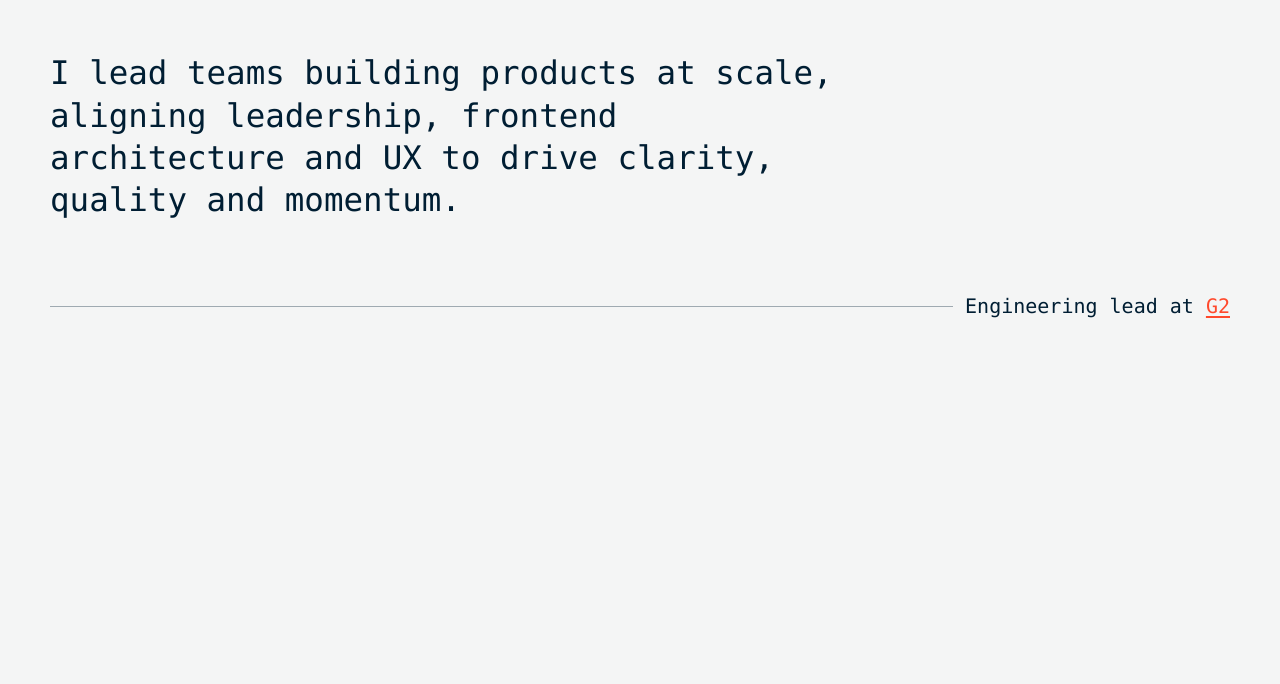
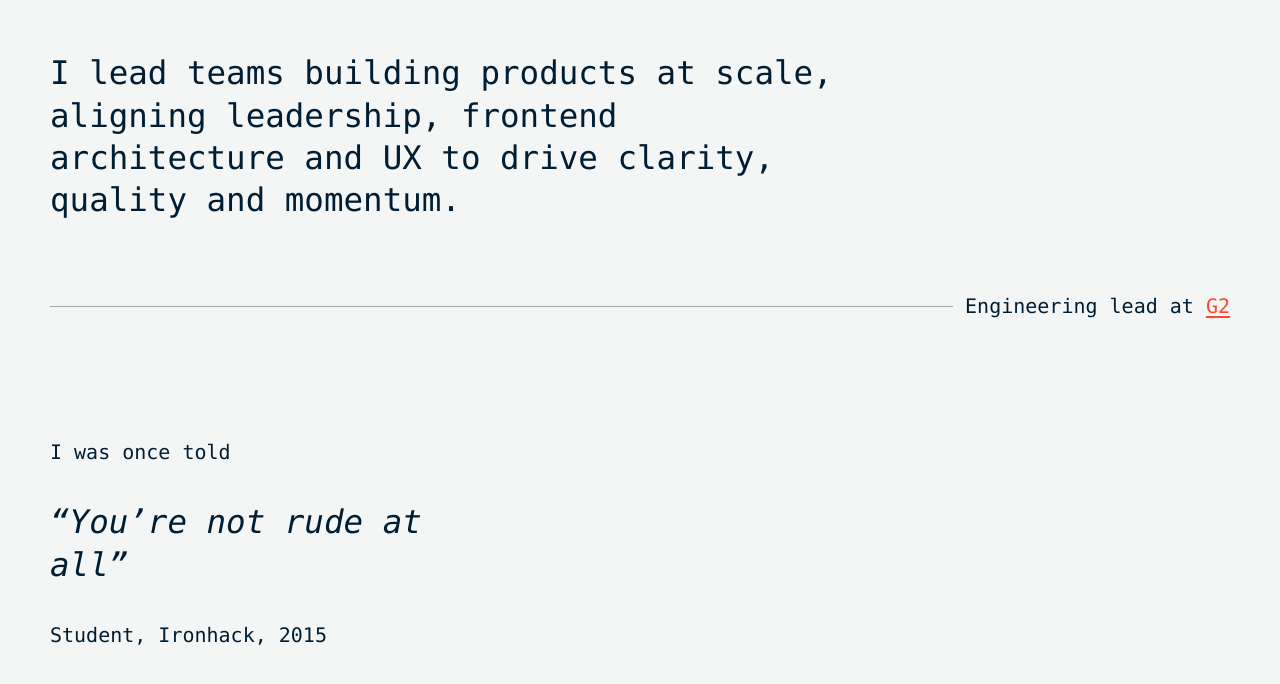
Before and after one commit to rudeayelo/rude.im, an Astro site: page / in a window 1280 px wide. Shown: the part 278-962 px from the top of the page. Before the commit the page ends 800 px from the top, so only its background shows below. Built offline with nearby package versions, Linux system fonts and the light colour scheme; Astro itself is replaced by a stand-in of ours; a web font is replaced by a local one.

Commit message:
feat: add quote section

```diff
--- a/src/pages/index.astro
+++ b/src/pages/index.astro
@@ -49,6 +49,16 @@ const pageDescription =
         architecture and UX to drive clarity, quality and momentum.
       </p>
       <p class="role"><span>Engineering lead at <a class="g2-link" href="https://g2.com">G2</a></span></p>
+
+      <section class="aside-quote" aria-labelledby="aside-quote-title">
+        <h2 id="aside-quote-title">I was once told</h2>
+        <figure>
+          <blockquote>
+            <p>“You’re not rude at all”</p>
+          </blockquote>
+          <figcaption>Student, Ironhack, 2015</figcaption>
+        </figure>
+      </section>
     </main>
   </body>
 </html>
@@ -235,6 +245,54 @@ const pageDescription =
     color: #ff492c;
   }
 
+  .aside-quote {
+    margin-top: 120px;
+    max-width: 41ch;
+  }
+
+  .aside-quote h2,
+  .aside-quote p,
+  .aside-quote figure,
+  .aside-quote blockquote,
+  .aside-quote figcaption {
+    margin: 0;
+  }
+
+  .aside-quote h2 {
+    font-size: clamp(0.9rem, 1.6vw, 1.25rem);
+    font-weight: 350;
+    line-height: 1.3;
+    letter-spacing: 0;
+    text-box-trim: trim-both;
+    text-box-edge: cap alphabetic;
+  }
+
+  .aside-quote figure {
+    margin-top: 36px;
+  }
+
+  .aside-quote blockquote {
+    font-style: italic;
+  }
+
+  .aside-quote blockquote p {
+    font-size: clamp(0.9rem, 2.54vw, 2.565rem);
+    font-weight: 350;
+    line-height: 1.3;
+    letter-spacing: 0;
+    text-box-trim: trim-both;
+    text-box-edge: cap alphabetic;
+  }
+
+  .aside-quote figcaption {
+    margin-top: 36px;
+    font-size: clamp(0.9rem, 1.6vw, 1.25rem);
+    font-weight: 350;
+    line-height: 1.3;
+    text-box-trim: trim-both;
+    text-box-edge: cap alphabetic;
+  }
+
   @media (max-width: 620px) {
     .shell {
       width: min(100% - 24px, 420px);
```
